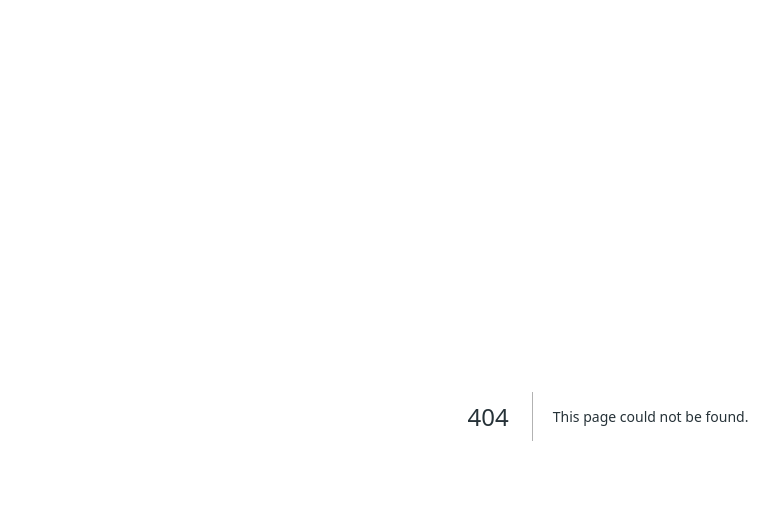
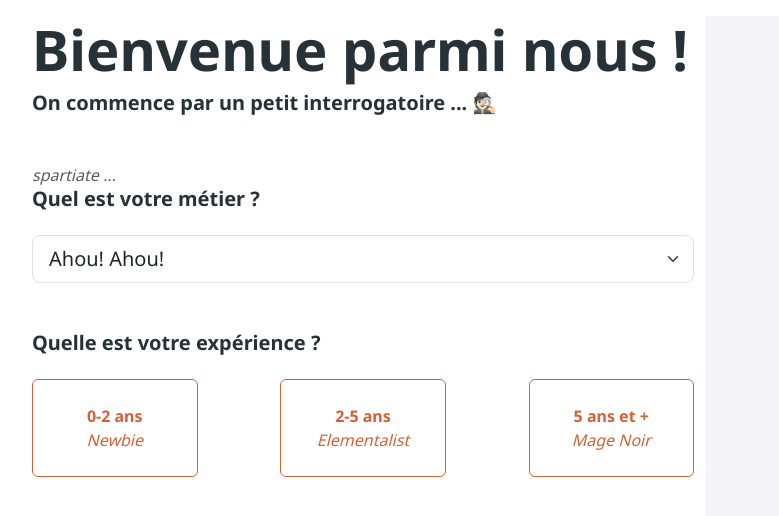
Before and after one commit to BrissouLaChankla/LinhubFront, a Next.js app: page /onboardJob in a window 1280 px wide. Before the commit this address had no page. Shown: the top 516 px of the page, without its empty margins (32-811 px from the left). Built offline with nearby package versions, Linux system fonts and the light colour scheme.

Commit message:
add job page onboardind and style

```diff
--- /dev/null
+++ b/pages/onboardJob.js
@@ -0,0 +1,70 @@
+import { useState } from "react";
+
+export default function Onboarding() {
+  const [inputValue, setInputValue] = useState("");
+
+  const handleChange = (e) => {
+    const { value } = e.target;
+    setInputValue(value);
+  };
+
+  return (
+    <div className="container-fluid px-md-5">
+      <div className="row">
+        <div className="col-lg-7">
+          <h1 className="mb-2">Bienvenue parmi nous !</h1>
+          <h3 className="mb-5">
+            On commence par un petit interrogatoire ... 🕵🏻
+          </h3>
+          <div>
+            <em className="mb-3 text-muted">spartiate ...</em>
+            <h3 className="mb-4">Quel est votre métier ?</h3>
+            <select
+              class="form-select form-select-lg mb-5"
+              aria-label=".form-select-lg example"
+            >
+              <option selected>Ahou! Ahou!</option>
+              <option value="1">Développeur Fullstack</option>
+              <option value="2">Développeur Front</option>
+              <option value="3">Développeur Back</option>
+              <option value="4">Développeur Mobile</option>
+            </select>
+          </div>
+          <div>
+            <h3 className="mb-4">Quelle est votre expérience ?</h3>
+            <div className="d-flex justify-content-between">
+              <button
+                type="button"
+                className="btn btn-outline-primary rounded d-flex flex-column justify-content-center align-items-center p-4 w-25"
+                data-bs-toggle="button"
+                onClick={handleChange}
+              >
+                <strong>0-2 ans</strong>
+                <em>Newbie</em>
+              </button>
+              <button
+                type="button"
+                className="btn btn-outline-primary rounded d-flex flex-column justify-content-center align-items-center p-4 w-25"
+                data-bs-toggle="button"
+                onClick={handleChange}
+              >
+                <strong>2-5 ans</strong>
+                <em>Elementalist</em>
+              </button>
+              <button
+                type="button"
+                className="btn btn-outline-primary rounded d-flex flex-column justify-content-center align-items-center p-4 w-25"
+                data-bs-toggle="button"
+                onClick={handleChange}
+              >
+                <strong>5 ans et +</strong>
+                <em>Mage Noir</em>
+              </button>
+            </div>
+          </div>
+        </div>
+        <div className="bg-light d-none d-lg-block col-lg-5 vh-100"></div>
+      </div>
+    </div>
+  );
+}
--- a/pages/onboarding.js
+++ b/pages/onboarding.js
@@ -19,7 +19,7 @@ export default function Onboarding() {
               <div className="fs-1">👨‍💻</div>
               <div className="ps-4">
                 <h3>Le dev</h3>
-                <span>je créer mon profil</span>
+                <span>je crée mon profil</span>
               </div>
             </div>
             <ChevronRight />
```
